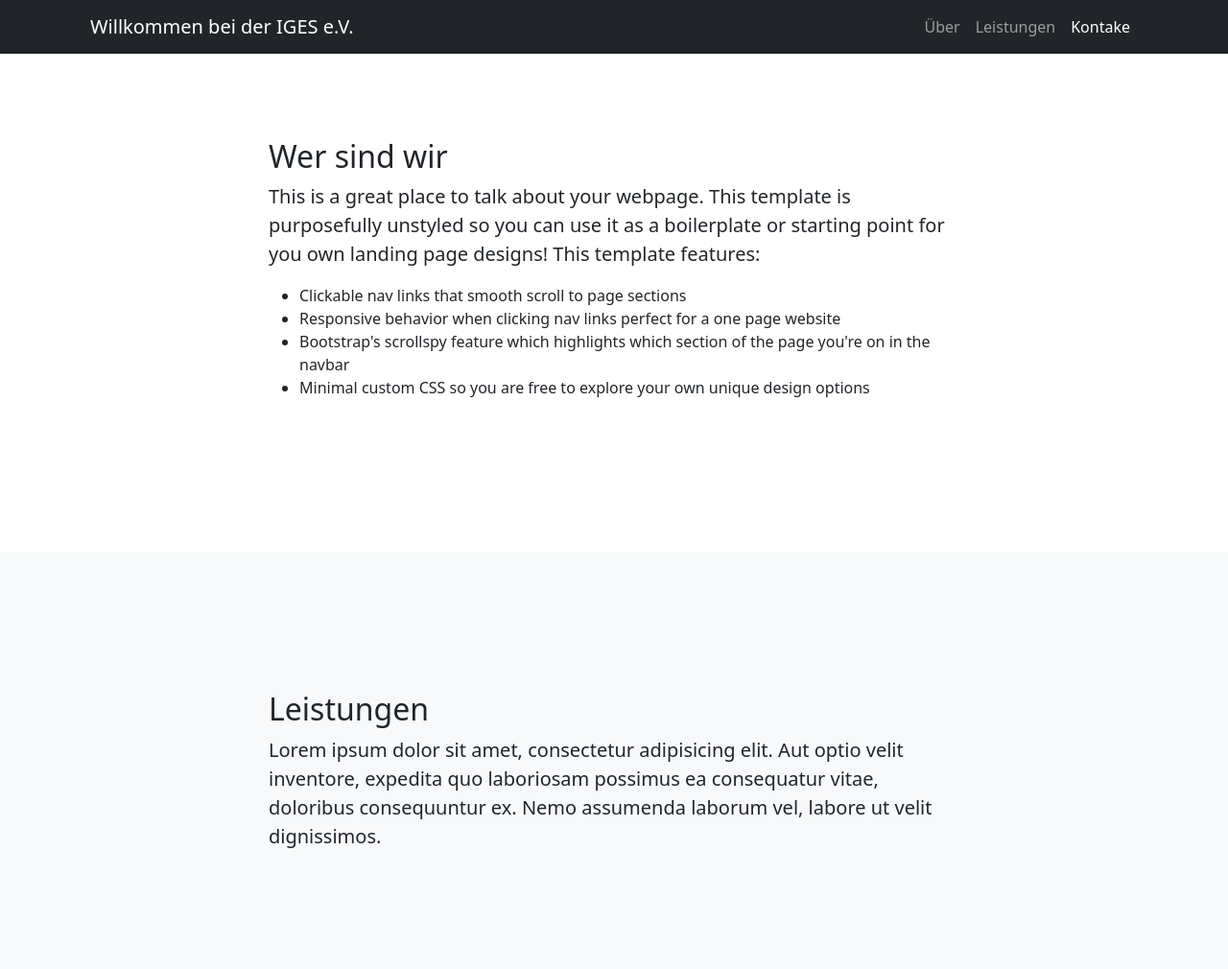
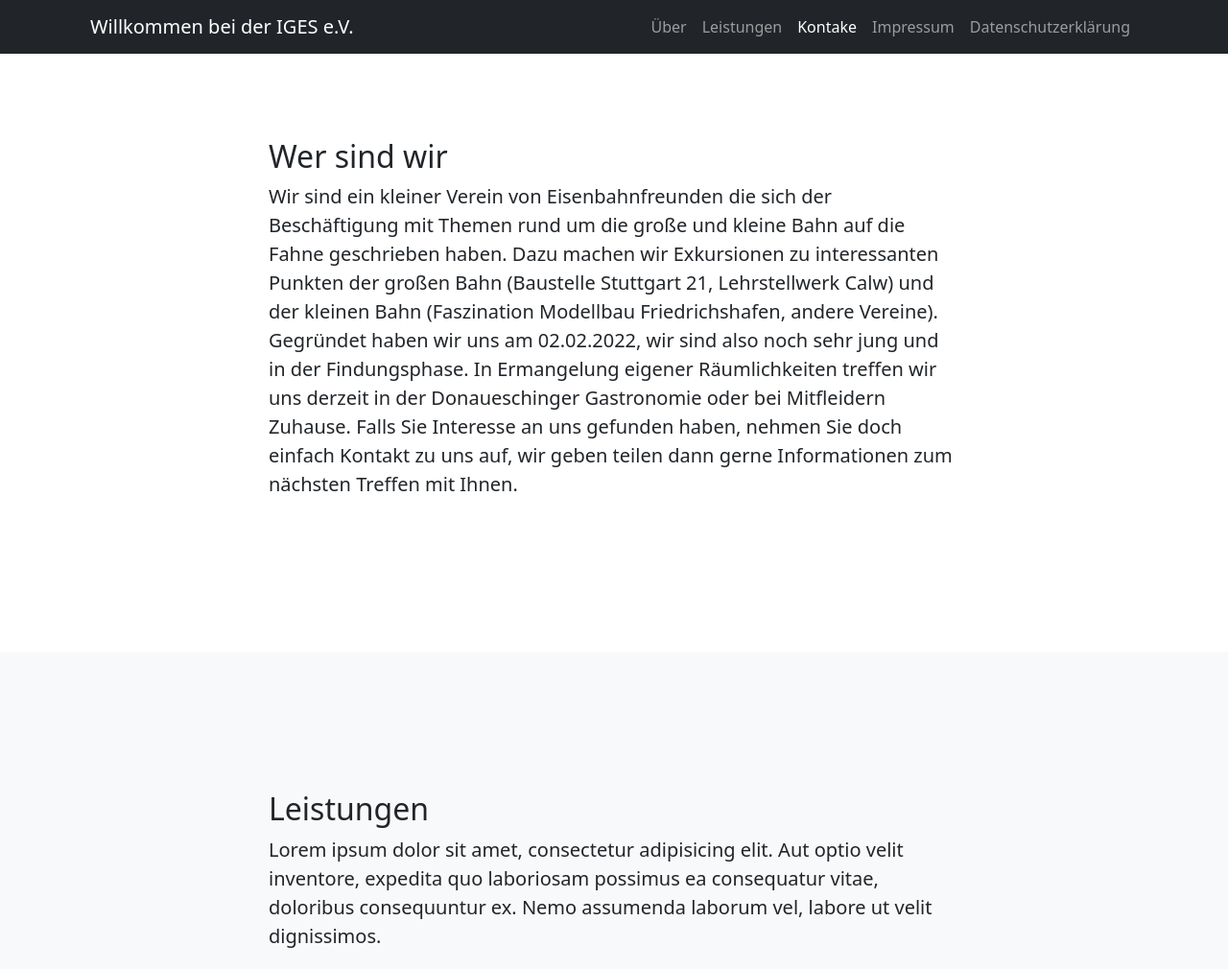
Before and after one commit to axel-heilig/iges-website, a plain HTML site: page index.html in a window 1280 px wide. Shown: the top 1010 px of the page at 96% size. Drawn offline with nearby package versions, Linux system fonts and the light colour scheme.

Commit message:
Changed navigation to main menu. Added about text draft.

```diff
--- a/index.html
+++ b/index.html
@@ -21,6 +21,8 @@
                         <li class="nav-item"><a class="nav-link" href="#about">Über</a></li>
                         <li class="nav-item"><a class="nav-link" href="#services">Leistungen</a></li>
                         <li class="nav-item"><a class="nav-link" href="#contact">Kontake</a></li>
+                        <li class="nav-item"><a class="nav-link" href="imprint.html#imprint">Impressum</a></li>
+                        <li class="nav-item"><a class="nav-link" href="privacypolicy.html#privacypolicy">Datenschutzerklärung</a></li>
                     </ul>
                 </div>
             </div>
@@ -40,13 +42,7 @@
                 <div class="row gx-4 justify-content-center">
                     <div class="col-lg-8">
                         <h2>Wer sind wir</h2>
-                        <p class="lead">This is a great place to talk about your webpage. This template is purposefully unstyled so you can use it as a boilerplate or starting point for you own landing page designs! This template features:</p>
-                        <ul>
-                            <li>Clickable nav links that smooth scroll to page sections</li>
-                            <li>Responsive behavior when clicking nav links perfect for a one page website</li>
-                            <li>Bootstrap's scrollspy feature which highlights which section of the page you're on in the navbar</li>
-                            <li>Minimal custom CSS so you are free to explore your own unique design options</li>
-                        </ul>
+                        <p class="lead">Wir sind ein kleiner Verein von Eisenbahnfreunden die sich der Beschäftigung mit Themen rund um die große und kleine Bahn auf die Fahne geschrieben haben. Dazu machen wir Exkursionen zu interessanten Punkten der großen Bahn (Baustelle Stuttgart 21, Lehrstellwerk Calw) und der kleinen Bahn (Faszination Modellbau Friedrichshafen, andere Vereine). Gegründet haben wir uns am 02.02.2022, wir sind also noch sehr jung und in der Findungsphase. In Ermangelung eigener Räumlichkeiten treffen wir uns derzeit in der Donaueschinger Gastronomie oder bei Mitfleidern Zuhause. Falls Sie Interesse an uns gefunden haben, nehmen Sie doch einfach Kontakt zu uns auf, wir geben teilen dann gerne Informationen zum nächsten Treffen mit Ihnen.</p>
                     </div>
                 </div>
             </div>
@@ -75,6 +71,7 @@
         </section>
         <!-- Footer-->
         <footer class="py-5 bg-dark">
+            <!--
             <nav class="navbar navbar-expand-lg navbar-dark bg-dark" id="pageNav">
                 <div class="container px-4">
                     <div class="collapse navbar-collapse" id="navbarResponsive">
@@ -84,7 +81,7 @@
                         </ul>
                     </div>
                 </div>
-            </nav>
+            </nav> -->
 
             <div class="container px-4"><p class="m-0 text-center text-white">Copyright &copy; IGES e.V. 2024</p></div>
         </footer>
```
Also changed, not shown: imprint.html (+4 -1 lines), privacypolicy.html (+4 -1 lines), 2 other files.
